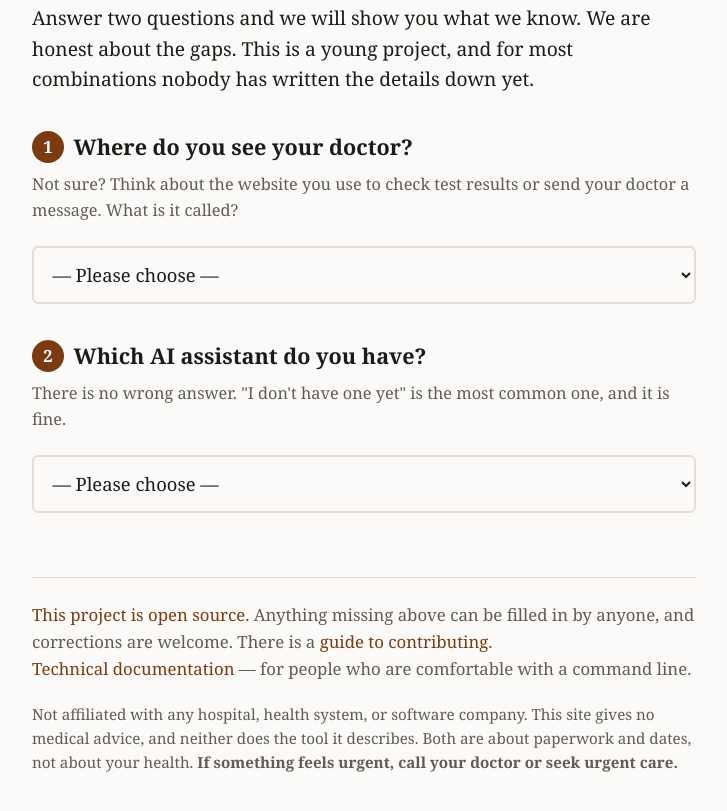
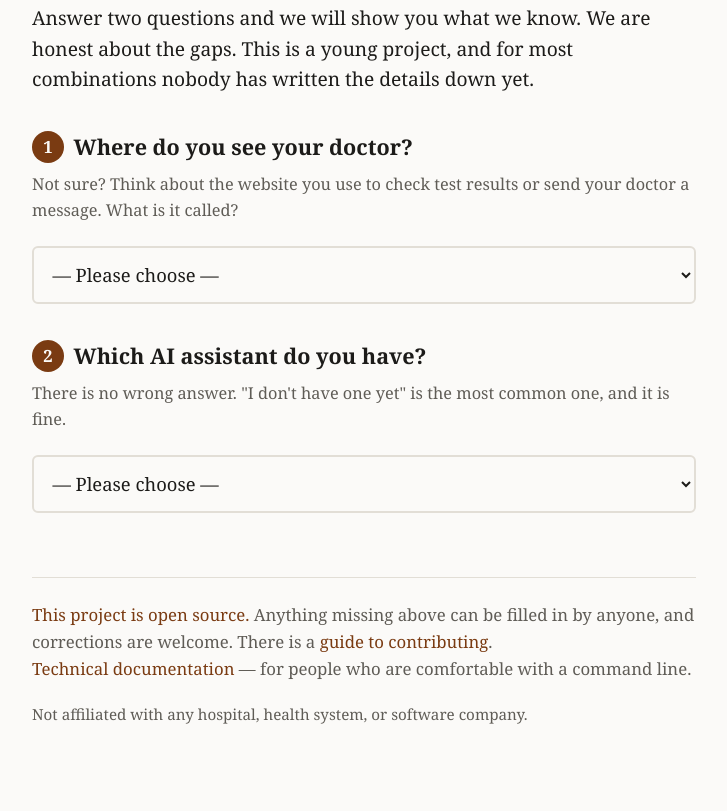
Before and after one commit to landon9720/care-coordinator, an Astro site in the folder site/: page / in a window 1280 px wide. Shown: the part 676-1487 px from the top of the page, without its empty margins (276-1003 px from the left). Built offline with nearby package versions, Linux system fonts and the light colour scheme; Astro itself is replaced by a stand-in of ours.

Commit message:
Remove the medical-advice disclaimer from the landing page footer
Keeps the not-affiliated line.

Co-Authored-By: Claude Opus 5 <noreply@anthropic.com>
Claude-Session: https://claude.ai/code/session_014MwoLHjbAki2cmmq9JNqZA

```diff
--- a/site/src/pages/index.astro
+++ b/site/src/pages/index.astro
@@ -110,11 +110,6 @@ const description =
         </p>
         <p class="fineprint">
           Not affiliated with any hospital, health system, or software company.
-          This site gives no medical advice, and neither does the tool it
-          describes. Both are about paperwork and dates, not about your health.
-          <strong>
-            If something feels urgent, call your doctor or seek urgent care.
-          </strong>
         </p>
       </footer>
     </main>
```
